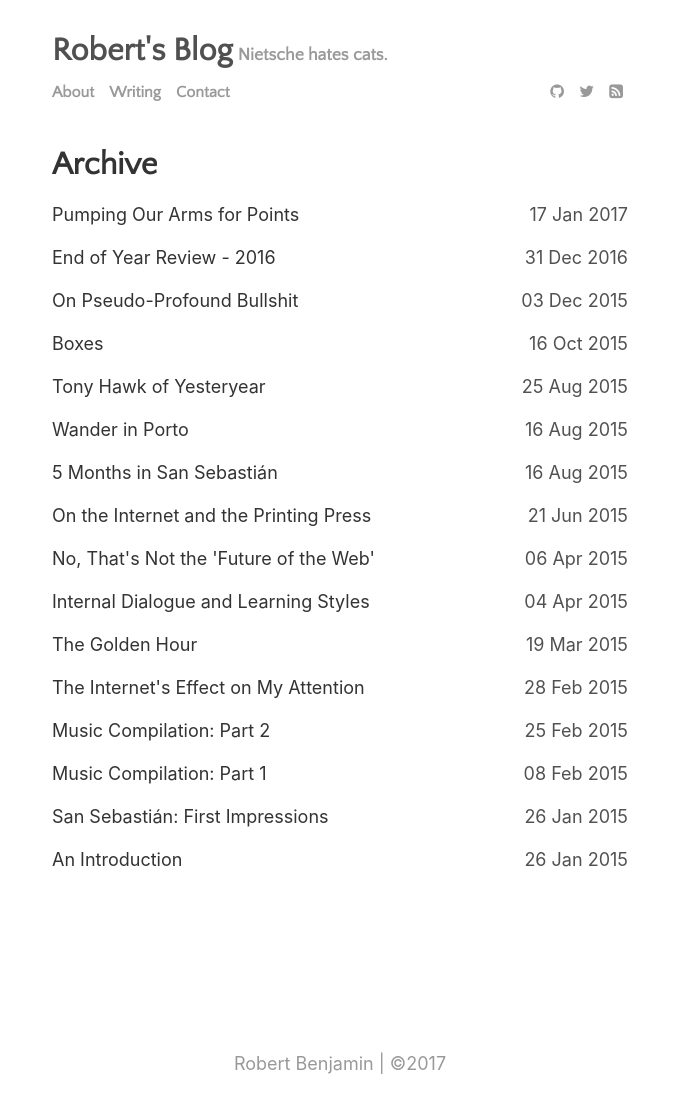
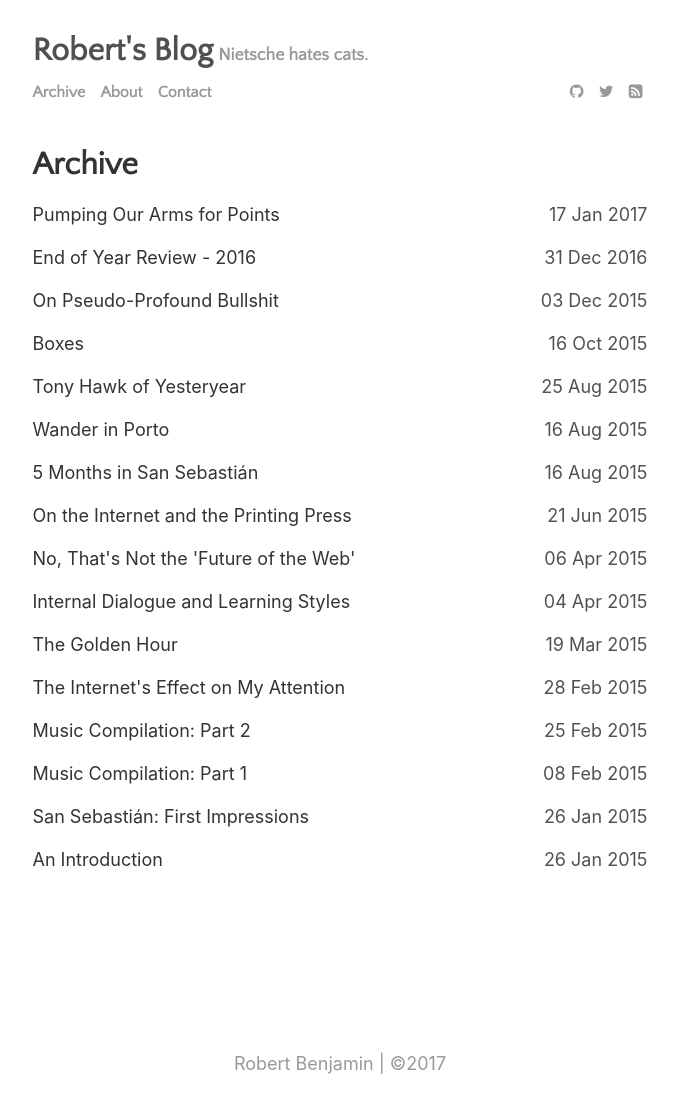
Before and after one commit to robertbenjamin/blog, a Jekyll site: the page built from menu/writing.md, in a window 1280 px wide. Shown: the whole page, without its empty margins (300-978 px from the left). Built offline with Jekyll 4.4.1, drawn with Linux system fonts in a browser that asks for light colours; nearby versions of some CDN libraries; our own code applies the rules of GitHub Pages for plain Markdown files.

Commit message:
Clean up CSS - Also update links to various pages

```diff
--- a/_includes/menu.html
+++ b/_includes/menu.html
@@ -1,7 +1,7 @@
 <div class="menu">
   <nav class="menu-content">
     {% for item in site.data.settings.menu %}
-      <a href="{{ site.github.url }}/{{ item.path }}/{{ item.url }}">{{ item.name }}</a>
+      <a href="{{ site.github.url }}/{{ item.url }}">{{ item.name }}</a>
     {% endfor %}
   </nav>
   <nav class="social-icons">
--- a/assets/css/main.css
+++ b/assets/css/main.css
@@ -9,17 +9,7 @@ body {
   line-height: 1.75rem;
 }
 
-@media (max-width: 30em) {
-  body {
-    font-size: 14px;
-    line-height: 1.5rem;
-  }
-  body h1 {
-    font-size: 1.5rem;
-  }
-}
-
-h1{
+h1 {
   font-size: 2rem;
 }
 
@@ -49,7 +39,7 @@ img {
 
 blockquote {
   margin: 10px 20px 10px;
-  padding: 0px 15px;
+  padding: 0 15px;
   border-left: 0.25em solid #ccc;
   color: #999;
   line-height: 1.5;
@@ -67,20 +57,6 @@ blockquote {
   margin-left: auto;
   margin-right: auto;
   width: 615px;
-}
-
-@media (max-width: 1366px) {
-  .container {
-    width: 45vw;
-  }
-}
-
-/*48em*/
-
-@media (max-width: 768px) {
-  .container {
-    width: 90vw;
-  }
 }
 
 /*
@@ -134,7 +110,7 @@ blockquote {
 
 .posts {
   margin-bottom: 5rem;
-  padding: 0px;
+  padding: 0;
   list-style: none;
 }
 
@@ -144,18 +120,12 @@ blockquote {
   margin-bottom: 15px;
 }
 
-@media (max-width: 30rem) {
-  .posts h1 {
-    font-size: 1.5rem;
-  }
-}
-
 .related {
   padding-bottom: 2rem;
 }
 
 .related-posts {
-  padding-left: 0px;
+  padding-left: 0;
   list-style: none;
 }
 
@@ -238,16 +208,6 @@ blockquote {
   font-size: 1rem;
 }
 
-@media (max-width: 30em) {
-  .social-icons {
-    float: left;
-    padding-top: 0px;
-  }
-  .menu-content {
-    margin-bottom: 5px;
-  }
-}
-
 /*
   Code
 */
@@ -267,12 +227,12 @@ code {
 pre {
   padding: 8px 12px;
   overflow-x: auto;
+}
 
-    > code {
+pre > code {
     border: 0;
     padding-right: 0;
     padding-left: 0;
-    }
 }
 
 .highlight .lineno {
@@ -456,3 +416,39 @@ pre {
 .fa-rss-square:hover {
   color: #ff6600;
 }
+
+/*
+  Responsive
+*/
+
+@media (max-width: 30em) {
+  body {
+    font-size: 14px;
+    line-height: 1.5rem;
+  }
+  h1 {
+    font-size: 1.5rem;
+  }
+}
+
+@media (max-width: 768px) {
+  .container {
+    width: 90vw;
+  }
+}
+
+@media (max-width: 30rem) {
+  .posts h1 {
+    font-size: 1.5rem;
+  }
+}
+
+@media (max-width: 30em) {
+  .social-icons {
+    float: left;
+    padding-top: 0;
+  }
+  .menu-content {
+    margin-bottom: 5px;
+  }
+}
--- a/menu/writing.md
+++ b/menu/writing.md
@@ -1,5 +1,6 @@
 ---
-title: 'Archive'
+title: Archive
+permalink: archive.html
 ---
 
 <ul class="posts">
```
Also changed, not shown: _data/settings.yml (+6 -6 lines), menu/about.md (+1 -0 lines), menu/contact.md (+1 -0 lines). Lines whose indentation alone changed are shown as unchanged.
